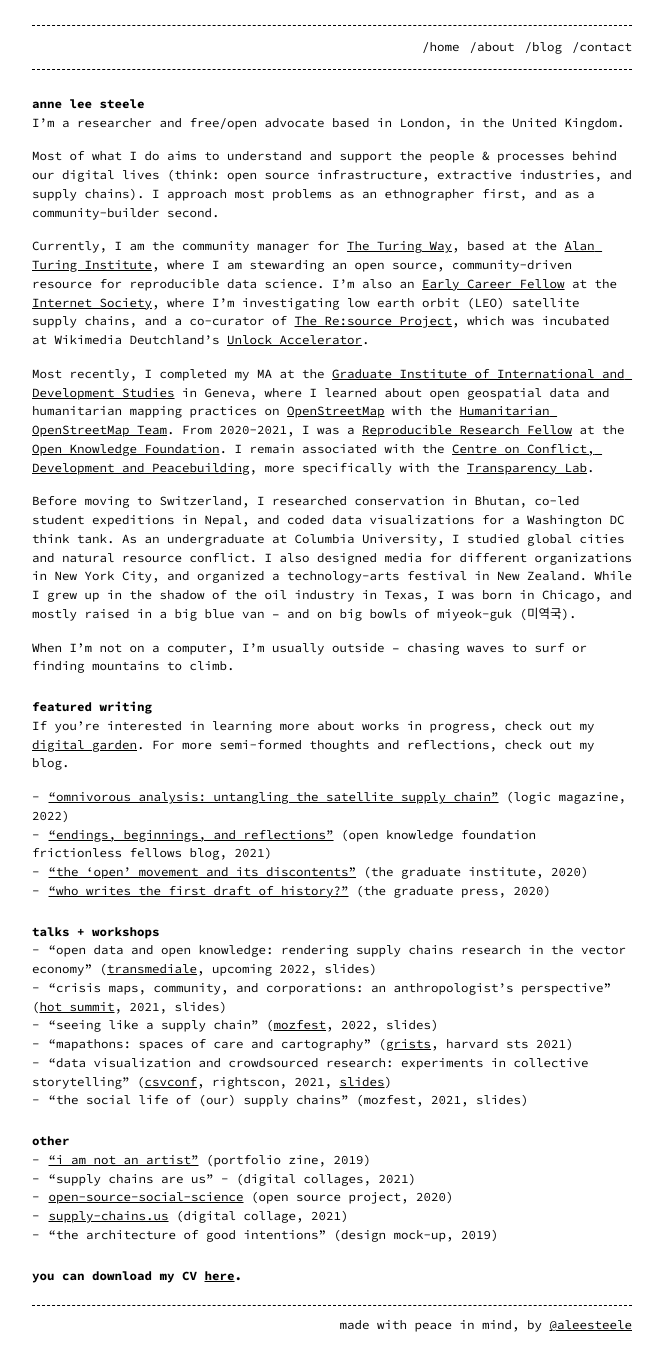
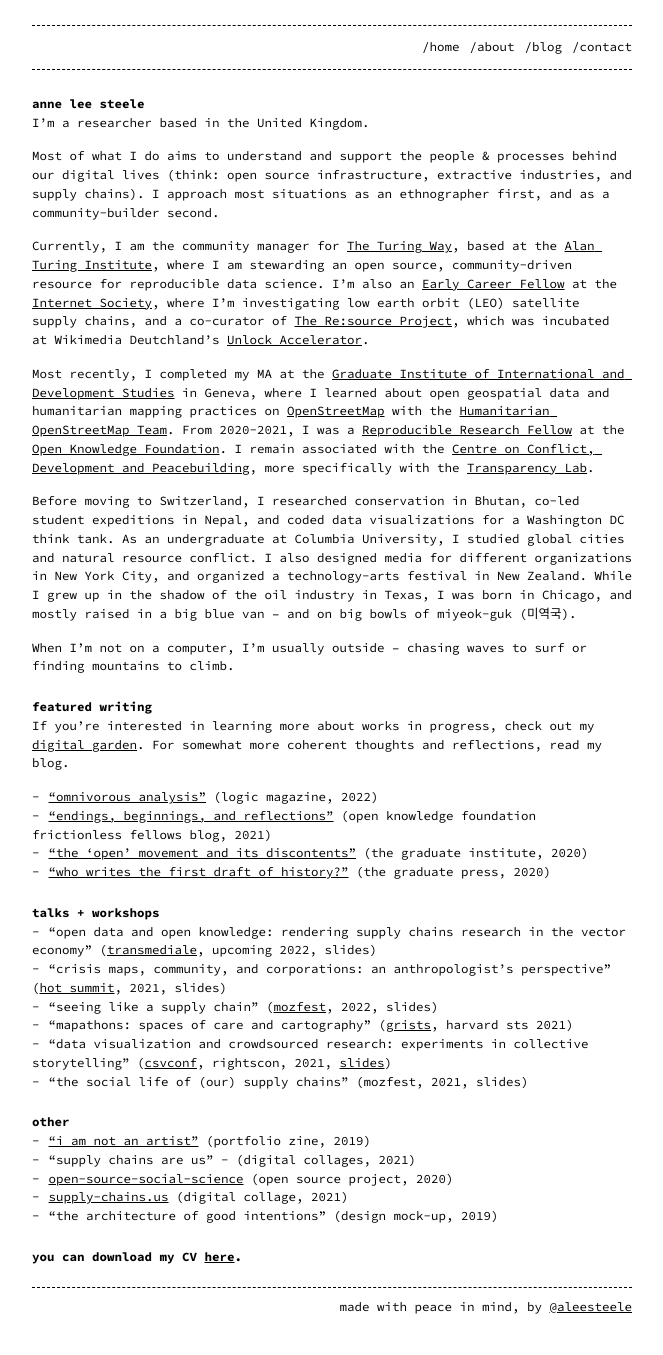
Before and after one commit to riggraz/no-style-please, a Jekyll site: the page built from about.md, in a window 1280 px wide. Shown: the whole page, without its empty margins (308-971 px from the left). Built offline with Jekyll 4.4.1, drawn with Linux system fonts in a browser that asks for light colours.

Commit message:
small syntax change - embrace researcher-hybrid status

```diff
--- a/about.md
+++ b/about.md
@@ -7,9 +7,9 @@
 
 # anne lee steele
 
-I'm a researcher and free/open advocate based in London, in the United Kingdom.
+I'm a researcher based in the United Kingdom.
 
-Most of what I do aims to understand and support the people &amp; processes behind our digital lives (think: open source infrastructure, extractive industries, and supply chains). I approach most problems as an ethnographer first, and as a community-builder second.
+Most of what I do aims to understand and support the people &amp; processes behind our digital lives (think: open source infrastructure, extractive industries, and supply chains). I approach most situations as an ethnographer first, and as a community-builder second.
 
 Currently, I am the community manager for <a href="https://the-turing-way.netlify.app/welcome.html">The Turing Way</a>, based at the <a href="https://www.turing.ac.uk/">Alan Turing Institute</a>, where I am stewarding an open source, community-driven resource for reproducible data science. I'm also an <a href="https://www.internetsociety.org/fellowships/early-career/fellows/february-2022/">Early Career Fellow</a> at the <a href="https://www.internetsociety.org/">Internet Society</a>, where I'm investigating low earth orbit (LEO) satellite supply chains, and a co-curator of <a href="https://resource-project.co/">The Re:source Project</a>, which was incubated at Wikimedia Deutchland's <a href="https://www.wikimedia.de/unlock/">Unlock Accelerator</a>.
 
@@ -21,9 +21,9 @@
 
 # featured writing
 
-If you're interested in learning more about works in progress, check out my <a href="https://notes.aleesteele.com/">digital garden</a>. For more semi-formed thoughts and reflections, check out my blog.
+If you're interested in learning more about works in progress, check out my <a href="https://notes.aleesteele.com/">digital garden</a>. For somewhat more coherent thoughts and reflections, read my blog.
 
-- <a href="https://logicmag.io/clouds/">"omnivorous analysis: untangling the satellite supply chain"</a> (logic magazine, 2022)
+- <a href="https://logicmag.io/clouds/">"omnivorous analysis"</a> (logic magazine, 2022)
 - <a href="https://fellows.frictionlessdata.io/blog/anne-final-blog/">"endings, beginnings, and reflections"</a> (open knowledge foundation frictionless fellows blog, 2021)
 - <a href="https://www.graduateinstitute.ch/communications/news/open-movement-and-its-discontents">"the 'open' movement and its discontents"</a> (the graduate institute, 2020)
 - <a href="https://thegraduatepress.org/2020/11/16/who-writes-the-first-draft-of-history/">"who writes the first draft of history?"</a> (the graduate press, 2020)
```
